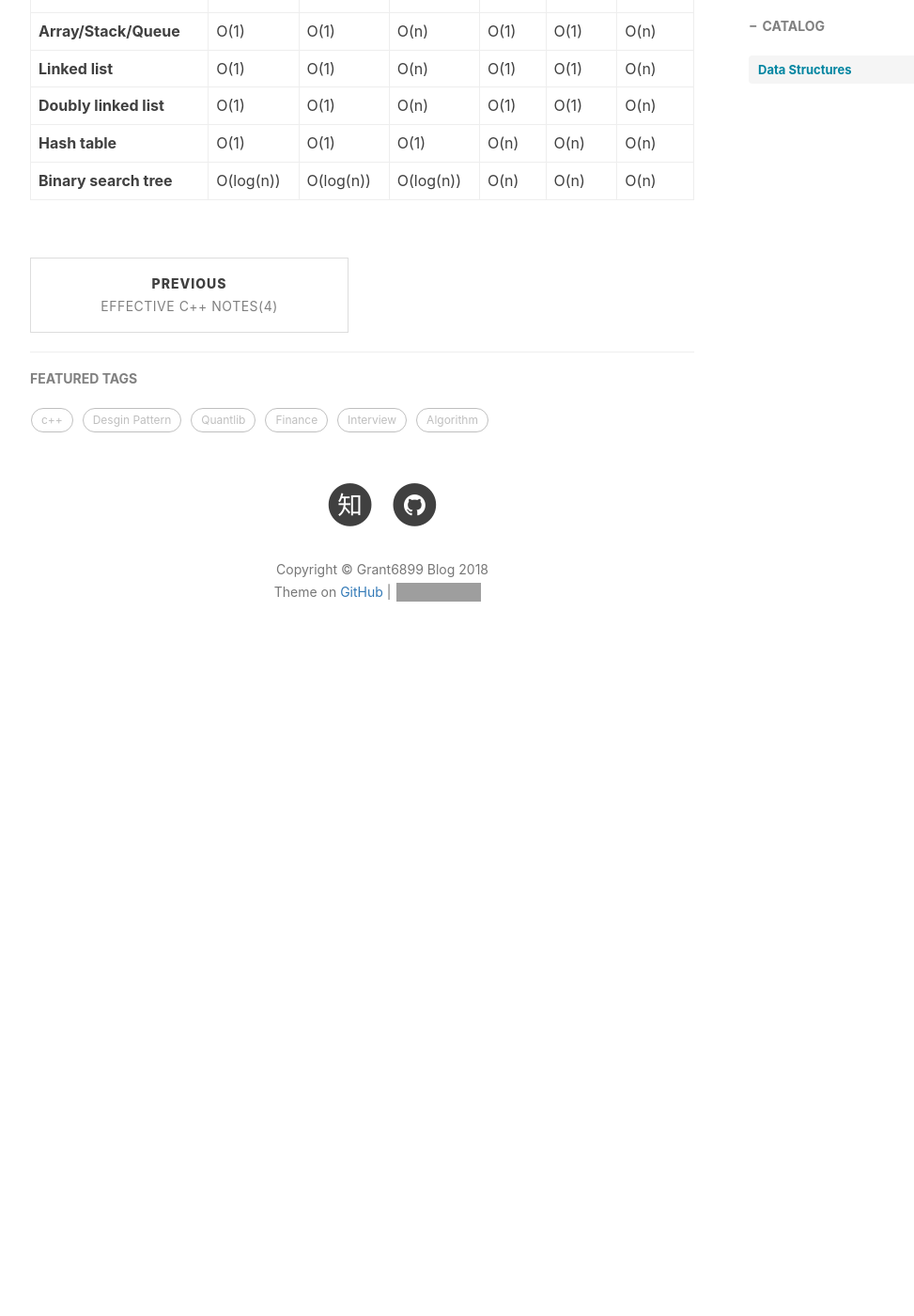
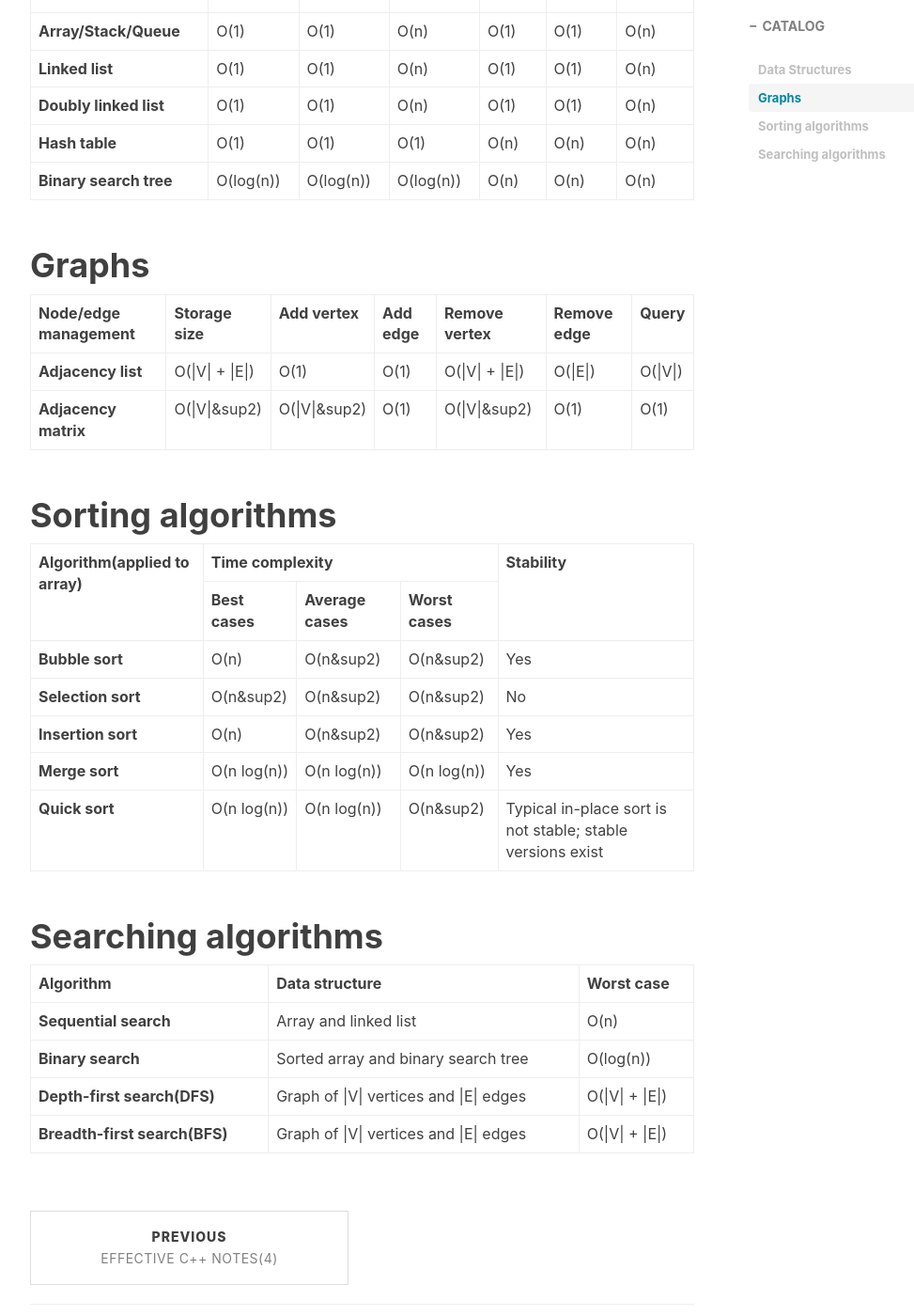
Before and after one commit to Grant6899/Grant6899.github.io, a Jekyll site: the page built from _posts/2018-01-02-Big-O-Cheat-Sheet.md, in a window 1280 px wide and 1400 px high, scrolled down 623 px. Shown: the whole window at 94% size, without its empty margins (233-1206 px from the left). Built offline with Jekyll 4.4.1, drawn with Linux system fonts in a browser that asks for light colours; nearby versions of some CDN libraries; comment, search, counter and statistics services are not loaded; before the commit the page ends 1357 px from its top, so only the background shows below that; grey boxes are pictures that could not be loaded.

Commit message:
Add more items

```diff
--- a/_posts/2018-01-02-Big-O-Cheat-Sheet.md
+++ b/_posts/2018-01-02-Big-O-Cheat-Sheet.md
@@ -13,9 +13,9 @@ tags:
 
 # Data Structures
 
-<table align="left">
+<table align="middle">
 	<tr>
-    <th rowspan="2" align="middle">Data Structure</th>
+    <th rowspan="2">Data Structure</th>
     <th colspan="3">Average cases</th>
     <th colspan="3">Worst cases</th>
     </tr>
@@ -73,3 +73,115 @@ tags:
         <td>O(n)</td>
   	</tr>
 </table>
+
+
+# Graphs
+
+<table align="middle">
+	<tr>
+    <th>Node/edge management</th>
+    <th>Storage size</th>
+    <th>Add vertex</th>
+    <th>Add edge</th>
+    <th>Remove vertex</th>
+    <th>Remove edge</th>
+    <th>Query</th>
+    </tr>
+	<tr>
+    	<th>Adjacency list</th>
+        <td>O(|V| + |E|)</td>
+        <td>O(1)</td>
+        <td>O(1)</td>
+        <td>O(|V| + |E|)</td>
+        <td>O(|E|)</td>
+        <td>O(|V|)</td>
+  	</tr>
+  	<tr>
+    	<th>Adjacency matrix</th>
+        <td>O(|V|&sup2)</td>
+        <td>O(|V|&sup2)</td>
+        <td>O(1)</td>
+        <td>O(|V|&sup2)</td>
+        <td>O(1)</td>
+        <td>O(1)</td>
+  	</tr>
+</table>
+
+# Sorting algorithms
+
+<table align="middle">
+	<tr>
+    <th rowspan="2">Algorithm(applied to array)</th>
+    <th colspan="3">Time complexity</th>
+    <th rowspan="2">Stability</th>
+    </tr>
+	<tr>
+    	<th>Best cases</th>
+    	<th>Average cases</th>
+        <th>Worst cases</th>
+  	</tr>
+  	<tr>
+    	<th>Bubble sort</th>
+        <td>O(n)</td>
+        <td>O(n&sup2)</td>
+        <td>O(n&sup2)</td>
+        <td>Yes</td>
+  	</tr>
+  	<tr>
+    	<th>Selection sort</th>
+        <td>O(n&sup2)</td>
+        <td>O(n&sup2)</td>
+        <td>O(n&sup2)</td>
+        <td>No</td>
+  	</tr>
+  	<tr>
+    	<th>Insertion sort</th>
+        <td>O(n)</td>
+        <td>O(n&sup2)</td>
+        <td>O(n&sup2)</td>
+        <td>Yes</td>
+  	</tr>
+  	<tr>
+    	<th>Merge sort</th>
+        <td>O(n log(n))</td>
+        <td>O(n log(n))</td>
+        <td>O(n log(n))</td>
+        <td>Yes</td>
+  	</tr>
+    <tr>
+    	<th>Quick sort</th>
+        <td>O(n log(n))</td>
+        <td>O(n log(n))</td>
+        <td>O(n&sup2)</td>
+        <td>Typical in-place sort is not stable; stable versions exist</td>
+  	</tr>
+</table>
+
+# Searching algorithms
+
+<table align="middle">
+	<tr>
+    <th>Algorithm</th>
+    <th>Data structure</th>
+    <th>Worst case</th>
+    </tr>
+	<tr>
+    	<th>Sequential  search</th>
+        <td>Array and linked list</td>
+        <td>O(n)</td>
+  	</tr>
+  	<tr>
+    	<th>Binary search</th>
+        <td>Sorted array and binary search tree</td>
+        <td>O(log(n))</td>
+  	</tr>
+  	<tr>
+    	<th>Depth-first search(DFS)</th>
+        <td>Graph of |V| vertices and |E| edges</td>
+        <td>O(|V| + |E|)</td>
+  	</tr>
+  	<tr>
+    	<th>Breadth-first search(BFS)</th>
+        <td>Graph of |V| vertices and |E| edges</td>
+        <td>O(|V| + |E|)</td>
+  	</tr></table>
```
